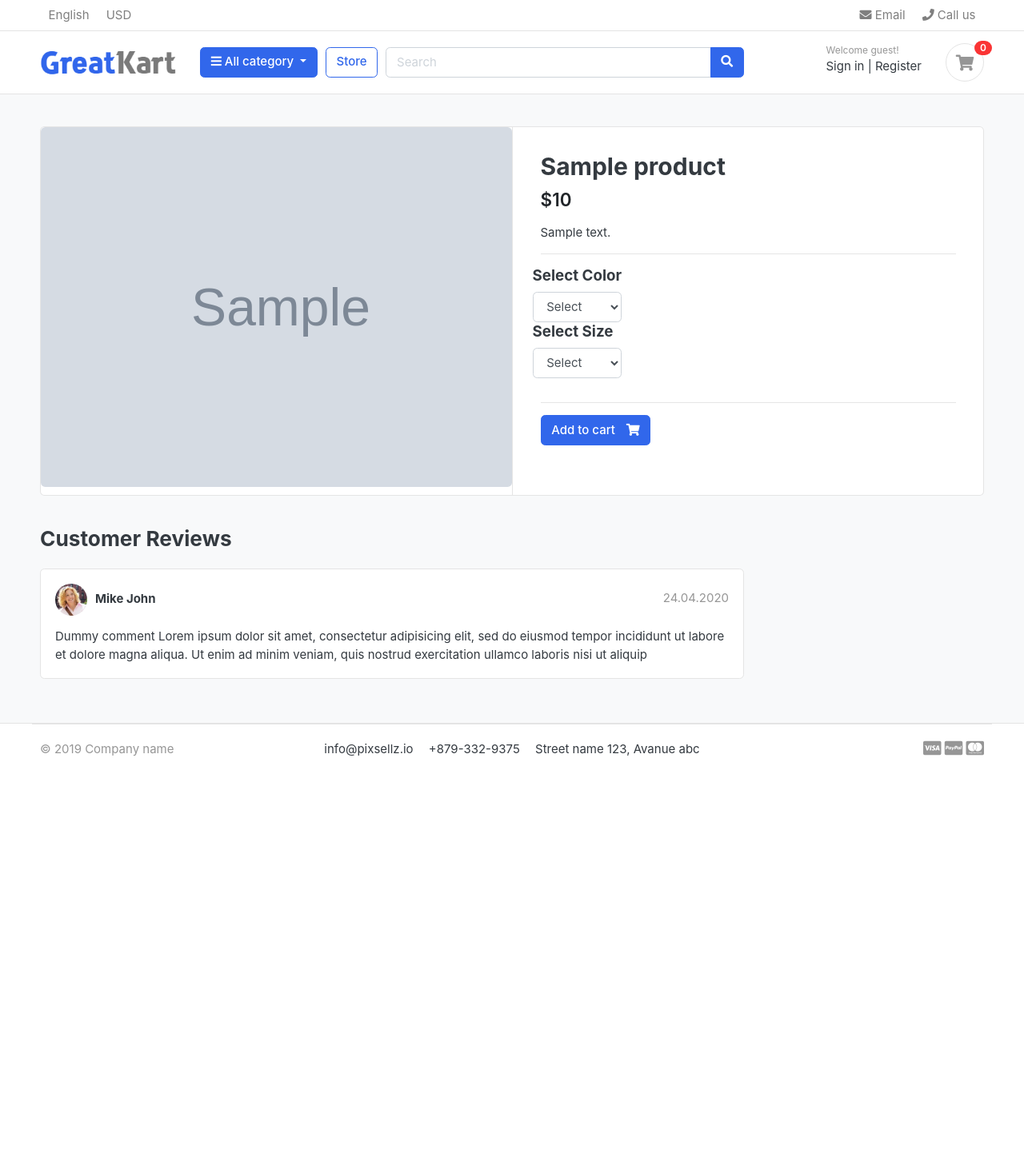
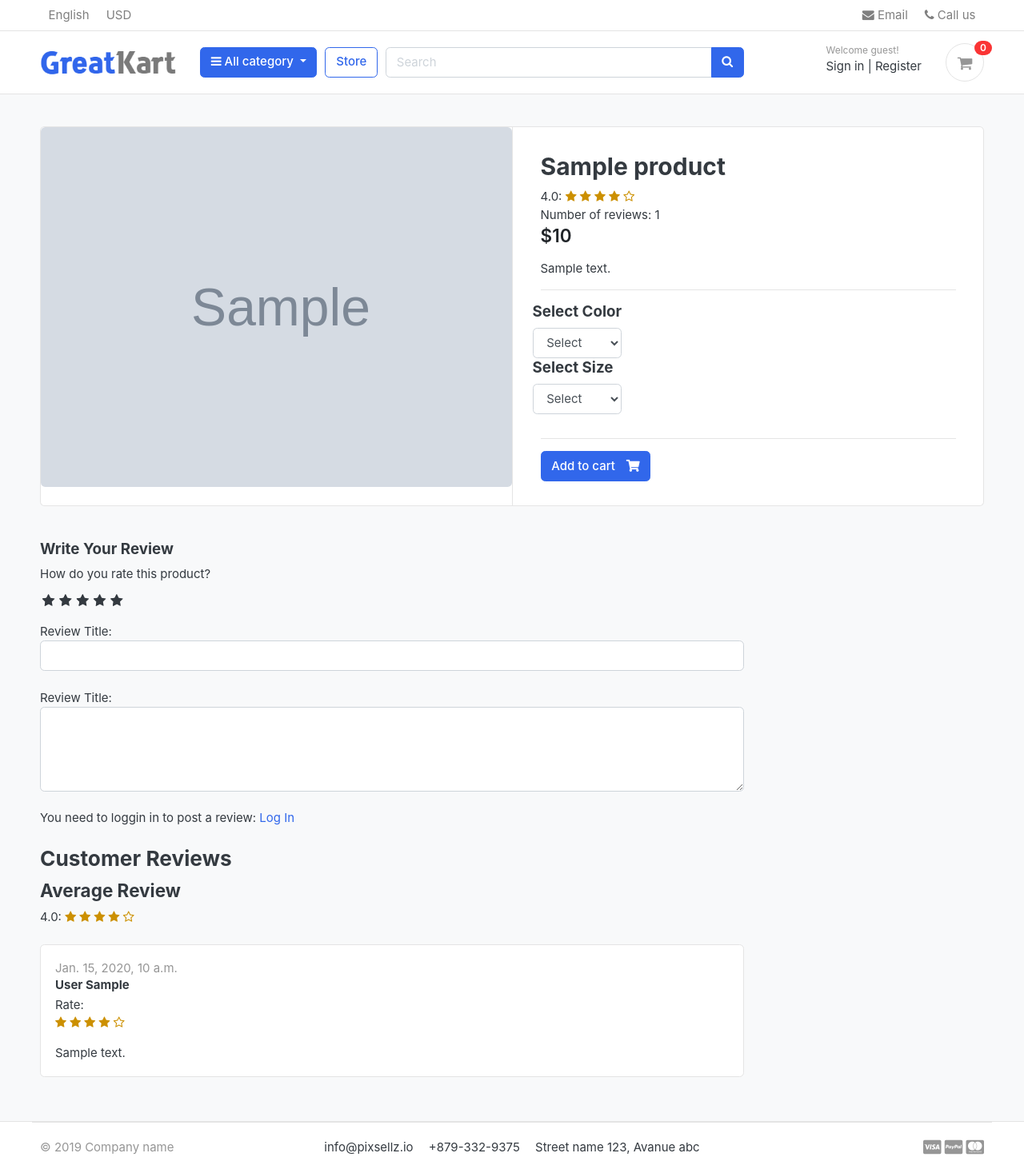
Before and after one commit to naokiyama/django-ecmarket, a Django app: a page that uses templates/base.html in a window 1280 px wide. Shown: the whole page at 80% size. Before the commit the page ends 946 px from the top, so only its background shows below. Run offline with Django 3.2, Linux system fonts and the light colour scheme; tables that the repository leaves empty hold one stand-in row (values such as "Sample post"); grey boxes marked "Sample" are stand-in pictures; some libraries are stand-ins or nearby versions; some web fonts are replaced.

Commit message:
add review and rating system

```diff
--- a/accounts/models.py
+++ b/accounts/models.py
@@ -61,6 +61,9 @@ class Accounts(AbstractBaseUser):
     def __str__(self):
         return self.email
 
+    def full_name(self):
+        return '{} {}'.format(self.last_name, self.first_name)
+
     def has_perm(self, perm, obj=None):
         return self.is_admin
 
--- /dev/null
+++ b/static/css/custom.css
@@ -0,0 +1,49 @@
+/* Hide Radio button */
+
+.rate > input {
+  display: none;
+}
+
+.rate {
+  display: inline-block;
+  border: 0;
+}
+
+.rate > label {
+  float: right;
+}
+
+.rate > label:before {
+  display: inline-block;
+  font-size: 1.1rem;
+  font-family: FontAwesome;
+  content: "\f005";
+  margin: 0;
+  padding: 0.3rem 0.2rem;
+  cursor: pointer;
+}
+
+/* half star */
+.rate .half:before {
+  content: "\f089";
+  position: absolute;
+  padding-right: 0;
+}
+
+/* click and hover */
+input:checked ~ label,
+label:hover ~ label {
+  color: #ffb503;
+}
+
+/*hover hightlight*/
+input:checked + label:hover,
+input:checked ~ label.hover,
+input:checked ~ label:hover ~ label,
+label:hover ~ input:checked ~ label {
+  color: #cc9000;
+}
+
+.rating-star i {
+  color: #cc9000 !important;
+}
--- a/store/admin.py
+++ b/store/admin.py
@@ -1,5 +1,5 @@
 from django.contrib import admin
-from .models import Product, Variation
+from .models import Product, Variation, ReviewRating
 
 # Register your models here.
 
@@ -23,3 +23,4 @@ class VariationAdmin(admin.ModelAdmin):
 
 
 admin.site.register(Variation, VariationAdmin)
+admin.site.register(ReviewRating)
--- a/store/froms.py
+++ /dev/null
@@ -1,4 +0,0 @@
-#from django import forms
-#from .models import Variation
-
-# color size選択をバリデーション空白ならエラーの場合の処理を定義
--- a/store/urls.py
+++ b/store/urls.py
@@ -9,5 +9,7 @@ urlpatterns = [
          views.store, name='products_by_category'),
     path('category/<slug:category_slug>/<slug:product_slug>/',
          views.product_detail, name='products_detail',),
-    path('search', views.search, name="search")
+    path('search', views.search, name="search"),
+    path('submit_review/<int:product_id>/',
+         views.submit_review, name="submit_review")
 ]
--- a/store/views.py
+++ b/store/views.py
@@ -1,10 +1,13 @@
+from orders.models import OrderProduct
 from django.shortcuts import render, get_object_or_404, redirect
-from .models import Product
+from .models import Product, ReviewRating
 from category.models import Category
 from cart.models import CartItem
 from cart.views import _cart_id
 from django.urls import NoReverseMatch
 from django.db.models import Q
+from .forms import ReviewRatingForm
+from django.contrib import messages
 import logging
 
 from django.core.paginator import Paginator, EmptyPage, PageNotAnInteger
@@ -47,8 +50,11 @@ def store(request, category_slug=None):
         'product_count': product_count
     })
 
+# reviewをする際に以前商品を購入したことがあるのかをチェックする処理を加える
+
 
 def product_detail(request, category_slug=None, product_slug=None):
+
     try:
         single_product = Product.objects.get(
             category__slug=category_slug, slug=product_slug)
@@ -61,15 +67,33 @@ def product_detail(request, category_slug=None, product_slug=None):
     except Exception as e:
         raise e
 
+    if request.user.is_authenticated:
+        # check if user boughts this product
+        try:
+            orderproduct = OrderProduct.objects.filter(
+                user=request.user, product_id=single_product.id).exists()
+        except OrderProduct.DoesNotExist:
+            orderproduct = None
+    else:
+        orderproduct = None
+
+    # get all review
+    try:
+        review_rating = ReviewRating.objects.filter(
+            product_id=single_product.id, status=True)
+    except ReviewRating.DoesNotExist:
+        review_rating = None
+
     return render(request, 'store/product-detail.html', context={
         'single_product': single_product,
         'in_cart': in_cart,
         'variations': variations,
+        'orderproduct': orderproduct,
+        'review_rating': review_rating,
     })
 
+
 # searchの入力を元にget methodで
-
-
 def search(request):
     if request.method == 'GET':
         try:
@@ -95,3 +119,32 @@ def search(request):
     return render(request, 'store/store.html', context={
         'products': search_product,
     })
+
+
+def submit_review(request, product_id):
+    if request.method == 'POST':
+        try:
+            url = request.META.get('HTTP_REFERER')
+            reviews = ReviewRating.objects.get(
+                user__id=request.user.id, product__id=product_id)
+            form = ReviewRatingForm(request.POST, instance=reviews)
+            form.save()
+            messages.success(
+                request, 'Thank you! Your review has been updated')
+            return redirect(url)
+        except:
+
+            form = ReviewRatingForm(request.POST)
+            if form.is_valid():
+                ip = request.META.get('REMOTE_ADDR')
+                data = ReviewRating()
+                data.product_id = product_id
+                data.user_id = request.user.id
+                data.subject = form.cleaned_data['subject']
+                data.review = form.cleaned_data['review']
+                data.rating = form.cleaned_data['rating']
+                data.ip = ip
+                data.save()
+                messages.success(
+                    request, 'Thank you! Your review has been updated')
+            return redirect(url)
--- a/templates/base.html
+++ b/templates/base.html
@@ -49,7 +49,8 @@
       rel="stylesheet"
       media="only screen and (max-width: 1200px)"
     />
-
+    <link href="{% static 'css/custom.css' %}" rel="stylesheet" type="text/css" />
+    <link rel="stylesheet" href="https://cdnjs.cloudflare.com/ajax/libs/font-awesome/4.7.0/css/font-awesome.min.css">
     <!-- custom javascript -->
     <script src="{% static 'js/script.js' %}" type="text/javascript"></script>
 
--- a/templates/store/product-detail.html
+++ b/templates/store/product-detail.html
@@ -24,7 +24,16 @@
 			<article class="content-body">
 
 			<h2 class="title">{{single_product.product_name}}</h2>
-
+			<div class="rating-star">
+				{{ single_product.rating_average }}:
+				<i class="fa fa-star{% if single_product.rating_average < 0.5 %}-o{% elif single_product.rating_average >= 0.5 and single_product.rating_average < 1 %}-half-o{% endif %}" aria-hidden="true"></i>
+				<i class="fa fa-star{% if single_product.rating_average < 1.5 %}-o{% elif single_product.rating_average >= 1.5 and single_product.rating_average < 2 %}-half-o{% endif %}" aria-hidden="true"></i>
+				<i class="fa fa-star{% if single_product.rating_average < 2.5 %}-o{% elif single_product.rating_average >= 2.5 and single_product.rating_average < 3 %}-half-o{% endif %}" aria-hidden="true"></i>
+				<i class="fa fa-star{% if single_product.rating_average < 3.5 %}-o{% elif single_product.rating_average >= 3.5 and single_product.rating_average < 4 %}-half-o{% endif %}" aria-hidden="true"></i>
+				<i class="fa fa-star{% if single_product.rating_average < 4.5 %}-o{% elif single_product.rating_average >= 4.5 and single_product.rating_average < 5 %}-half-o{% endif %}" aria-hidden="true"></i>
+			</div>
+			<span>Number of reviews: {{ single_product.count_review }}</span>
+			<br>
 			<div class="mb-3">
 				<var class="price h4">${{single_product.price}}</var>
 			</div>
@@ -100,29 +109,88 @@
 			<div class="col-md-9">
 
 	<header class="section-heading">
-		<h3>Customer Reviews </h3>
 
 	</header>
 
+	<form action="{% url 'store:submit_review' single_product.id %}" method="POST">
+	{% csrf_token %}
+	<h5>Write Your Review</h5>
+	<div>
+		<!--raiting stars-->
+		<label>How do you rate this product?</label>
+		<br>
+		<div class="rate">
+			<input type="radio" name="rating" id="rating10" value="5" required /><label for="rating10" title="5"></label>
+			<input type="radio" name="rating" id="rating9" value="4.5" required /><label for="rating9" title="4.5" class="half"></label>
+			<input type="radio" name="rating" id="rating8" value="4" required /><label for="rating8" title="4"></label>
+			<input type="radio" name="rating" id="rating7" value="3.5" required /><label for="rating7" title="3.5" class="half"></label>
+			<input type="radio" name="rating" id="rating6" value="3" required /><label for="rating6" title="3"></label>
+			<input type="radio" name="rating" id="rating5" value="2.5" required /><label for="rating5" title="2.5" class="half"></label>
+			<input type="radio" name="rating" id="rating4" value="2" required /><label for="rating4" title="2"></label>
+			<input type="radio" name="rating" id="rating3" value="1.5" required /><label for="rating3" title="1.5" class="half"></label>
+			<input type="radio" name="rating" id="rating2" value="1" required /><label for="rating2" title="1"></label>
+			<input type="radio" name="rating" id="rating1" value="0.5" required /><label for="rating1" title="0.5" class="half"></label>
+		</div>
+		<br>
+		Review Title:
+		<input type="text" class="form-control" name="subject">
+		<br>
+		Review Title:
+		<textarea name="review" rows="4" class="form-control"></textarea>
+		<br>
+		{% if user.is_authenticated %}
+			{% if orderproduct %}
+				<input type="submit" value="Submit Review" class="btn btn-primary">
+			{% else %}
+			You need to purchase this product to post a review
+			{% endif %}
+		{% else %}
+			You need to loggin in to post a review: <span><a href="{% url 'accounts:login' %}">Log In</a></span>
+		{% endif %}
+
+	</div>
+    </form>
+	<br>
+	<h3>Customer Reviews </h3>
+	<h4>Average Review</h4>
+
+	<div class="rating-star">
+		{{ single_product.rating_average }}:
+		<i class="fa fa-star{% if single_product.rating_average < 0.5 %}-o{% elif single_product.rating_average >= 0.5 and single_product.rating_average < 1 %}-half-o{% endif %}" aria-hidden="true"></i>
+		<i class="fa fa-star{% if single_product.rating_average < 1.5 %}-o{% elif single_product.rating_average >= 1.5 and single_product.rating_average < 2 %}-half-o{% endif %}" aria-hidden="true"></i>
+		<i class="fa fa-star{% if single_product.rating_average < 2.5 %}-o{% elif single_product.rating_average >= 2.5 and single_product.rating_average < 3 %}-half-o{% endif %}" aria-hidden="true"></i>
+		<i class="fa fa-star{% if single_product.rating_average < 3.5 %}-o{% elif single_product.rating_average >= 3.5 and single_product.rating_average < 4 %}-half-o{% endif %}" aria-hidden="true"></i>
+		<i class="fa fa-star{% if single_product.rating_average < 4.5 %}-o{% elif single_product.rating_average >= 4.5 and single_product.rating_average < 5 %}-half-o{% endif %}" aria-hidden="true"></i>
+	</div>
+
+	<br/>
+	{% for review in review_rating %}
 	<article class="box mb-3">
 		<div class="icontext w-100">
-			<img src="./images/avatars/avatar1.jpg" class="img-xs icon rounded-circle">
-			<div class="text">
-				<span class="date text-muted float-md-right">24.04.2020 </span>
-				<h6 class="mb-1">Mike John </h6>
-
+			<div classs="text">
+				<span class="date text-muted float-md-right">{{ review.created_at }}</span>
+				<h6 class="mb-1">{{ review.user.full_name }}</h6>
+				<span>Rate: </span>
+				<div class="rating-star">
+						<i class="fa fa-star{% if review.rating == 0.5 %}-half-0{% elif review.rating < 1 %}-o{% endif %}" aria-hidden="true"></i>
+						<i class="fa fa-star{% if review.rating == 0.5 %}-half-0{% elif review.rating < 2 %}-o{% endif %}" aria-hidden="true"></i>
+						<i class="fa fa-star{% if review.rating == 0.5 %}-half-0{% elif review.rating < 3 %}-o{% endif %}" aria-hidden="true"></i>
+						<i class="fa fa-star{% if review.rating == 0.5 %}-half-0{% elif review.rating < 4 %}-o{% endif %}" aria-hidden="true"></i>
+						<i class="fa fa-star{% if review.rating == 0.5 %}-half-0{% elif review.rating < 5 %}-o{% endif %}" aria-hidden="true"></i>
+					</span>
+				</div>
 			</div>
 		</div> <!-- icontext.// -->
+
 		<div class="mt-3">
 			<p>
-				Dummy comment Lorem ipsum dolor sit amet, consectetur adipisicing elit, sed do eiusmod
-				tempor incididunt ut labore et dolore magna aliqua. Ut enim ad minim veniam,
-				quis nostrud exercitation ullamco laboris nisi ut aliquip
+				{{ review.review}}
 			</p>
 		</div>
+
 	</article>
 
-
+	{% endfor %}
 
 	</div> <!-- col.// -->
 </div> <!-- row.// -->
```
Also changed, not shown: store/forms.py (added, +8 -0 lines), store/models.py (+31 -2 lines), store/migrations/0010_reveiwrating.py (added), store/migrations/0011_auto_20210523_0637.py (added).
